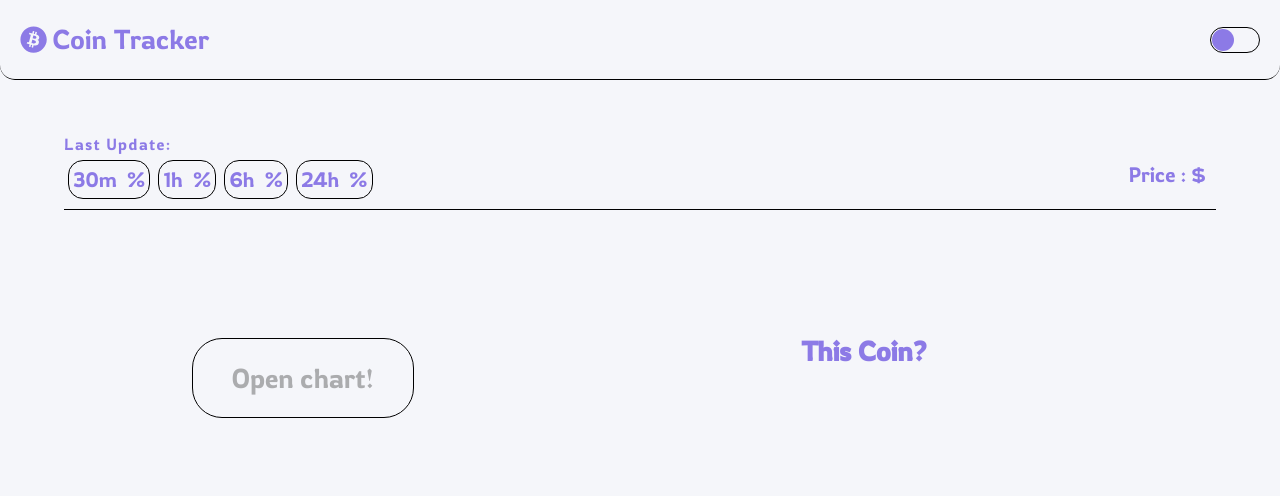
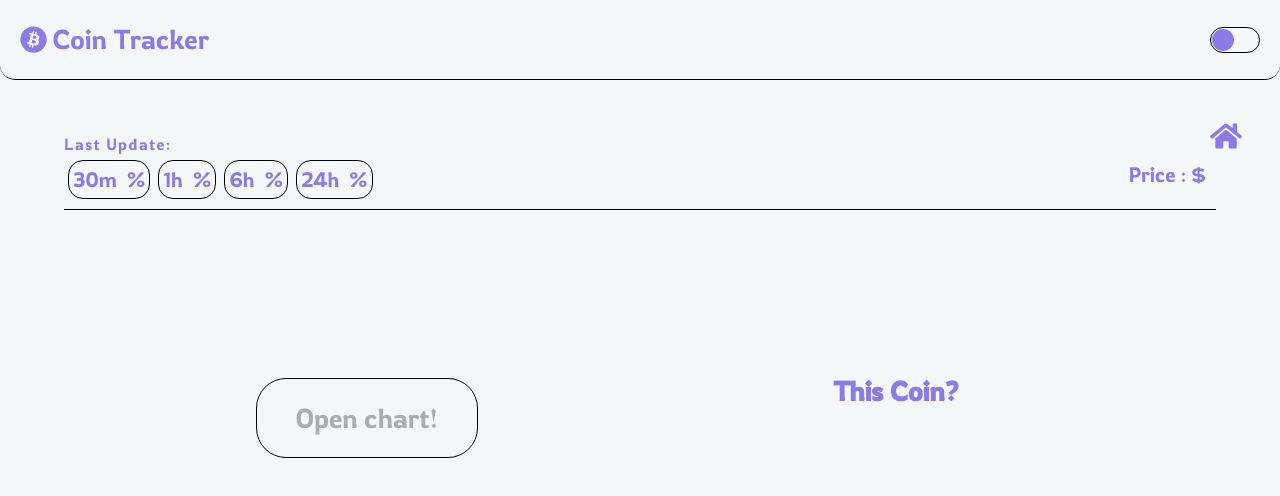
Before and after one commit to jungyu333/coin-tracker, a React (Create React App) app: page /coinlist/1 in a window 1280 px wide. Shown: the top 496 px of the page. Built offline with nearby package versions, Linux system fonts and the light colour scheme; no server answers; a web font is replaced by a local one.

Commit message:
create HomeButton

```diff
--- a/src/atoms.ts
+++ b/src/atoms.ts
@@ -4,3 +4,8 @@ export const isDarkAtom = atom({
   key: "isDark",
   default: false,
 });
+
+export const isShowState = atom({
+  key: "isShowState",
+  default: true,
+});
--- a/src/routes/Chart.tsx
+++ b/src/routes/Chart.tsx
@@ -1,11 +1,10 @@
 import ApexCharts from "react-apexcharts";
-import { privateDecrypt } from "crypto";
 import { useQuery } from "react-query";
 import { Link } from "react-router-dom";
 import styled from "styled-components";
 import { fetchCoinHistory } from "../api";
-import { useRecoilValue } from "recoil";
-import { isDarkAtom } from "../atoms";
+import { useRecoilValue, useSetRecoilState } from "recoil";
+import { isDarkAtom, isShowState } from "../atoms";
 
 interface ICoinHistory {
   time_open: string;
@@ -20,8 +19,6 @@ interface ICoinHistory {
 
 interface ChartProps {
   coinId: string;
-  show: boolean;
-  setShow: any;
 }
 const BackButton = styled.div`
   a {
@@ -38,18 +35,23 @@ const BackButton = styled.div`
   margin-bottom: 2vh;
 `;
 
+const ChartLoading = styled.span`
+  margin-top: 10vh;
+  width: 100%;
+  text-align: center;
+`;
 const ChartContainer = styled.div`
-  width: 60%;
+  width: 50%;
   display: flex;
   flex-direction: column;
   justify-content: center;
-  margin-right: 10vw;
 `;
 
 function Chart(props: ChartProps) {
   const isDark = useRecoilValue(isDarkAtom);
+  const setIsShow = useSetRecoilState(isShowState);
   function onClickBack() {
-    props.setShow(true);
+    setIsShow((prev) => !prev);
   }
 
   const { isLoading, data } = useQuery<ICoinHistory[]>(
@@ -60,7 +62,7 @@ function Chart(props: ChartProps) {
   return (
     <>
       {isLoading ? (
-        <span>Chart Loading...</span>
+        <ChartLoading>Chart Loading...</ChartLoading>
       ) : (
         <ChartContainer>
           <BackButton>
--- a/src/routes/Coin.tsx
+++ b/src/routes/Coin.tsx
@@ -1,12 +1,14 @@
-import { useState } from "react";
 import { FaBitcoin } from "react-icons/fa";
 import { useQuery } from "react-query";
 import { Link, useParams } from "react-router-dom";
+import { useRecoilValue, useSetRecoilState } from "recoil";
 import styled from "styled-components";
 import { fetchCoinInfo, fetchCoinPrice } from "../api";
+import { isShowState } from "../atoms";
 import Chart from "./Chart";
-import { Container } from "./Coins";
+import { Container, Loading } from "./Coins";
 import { HomeHeaderContainer, LogoContainer } from "./Home";
+import HomeButton from "./HomeButton";
 import ToggleButton from "./ToggleButton";
 
 interface ICoinInfo {
@@ -122,9 +124,9 @@ const PercentInfo = styled.div`
 const MainContentContainer = styled.div`
   display: flex;
   justify-content: space-between;
-  width: 70vw;
+  width: 80vw;
   height: 30vh;
-  margin-top: 10vh;
+  margin-top: 15vh;
 `;
 
 const Button = styled.div`
@@ -136,6 +138,7 @@ const Button = styled.div`
   justify-content: center;
   align-items: center;
   height: 10vh;
+  margin-left: 10vw;
   a {
     text-decoration: none;
     color: rgba(0, 0, 0, 0.3);
@@ -149,18 +152,20 @@ const Button = styled.div`
 const DescripContainer = styled.div`
   display: flex:
   flex-direction: column;
+  justify-content: center
   width: 50%;
+  margin-left:5vw;
 `;
 
 const DesTitle = styled.h1`
   font-size: 1.7rem;
   text-align: center;
-  margin-bottom: 3vh;
+  margin-bottom: 8vh;
 `;
 
 const DesContent = styled.div`
   height: 100%;
-  margin-top: 5vh;
+  width: 40vw;
   font-weight: 300;
   font-size: 1.4rem;
   overflow-y: auto;
@@ -169,10 +174,10 @@ const DesContent = styled.div`
 
 function Coin() {
   const { coinId } = useParams<RouteParams>();
-  const [show, setShow] = useState(true);
-
+  const isShow = useRecoilValue(isShowState);
+  const setIsShow = useSetRecoilState(isShowState);
   function onClickButton() {
-    setShow(false);
+    setIsShow((prev) => !prev);
   }
   const { isLoading: infoLoading, data: infoData } = useQuery<ICoinInfo>(
     ["info", coinId],
@@ -197,9 +202,10 @@ function Coin() {
           <h1>Coin Tracker</h1>
         </LogoContainer>
         <ToggleButton />
+        <HomeButton />
       </HomeHeaderContainer>
       {isLoading ? (
-        <span>Loading...</span>
+        <Loading>Loading...</Loading>
       ) : (
         <MainContainer>
           <MainHeader>
@@ -228,14 +234,14 @@ function Coin() {
             </CoinInfo>
           </MainHeader>
           <MainContentContainer>
-            {show ? (
+            {isShow ? (
               <Button>
                 <Link onClick={onClickButton} to={`/coinlist/${coinId}`}>
                   Open chart!
                 </Link>
               </Button>
             ) : (
-              <Chart coinId={coinId} show={show} setShow={setShow} />
+              <Chart coinId={coinId} />
             )}
             <DescripContainer>
               <DesTitle>This Coin?</DesTitle>
--- a/src/routes/Coins.tsx
+++ b/src/routes/Coins.tsx
@@ -4,6 +4,7 @@ import { Link } from "react-router-dom";
 import styled from "styled-components";
 import { fetchCoins } from "../api";
 import { HomeHeaderContainer, LogoContainer } from "./Home";
+import HomeButton from "./HomeButton";
 import ToggleButton from "./ToggleButton";
 
 export const Container = styled.div`
@@ -11,6 +12,10 @@ export const Container = styled.div`
   flex-direction: column;
   justify-content: center;
   align-items: center;
+`;
+
+export const Loading = styled.span`
+  margin-top: 20vh;
 `;
 
 const Header = styled.header`
@@ -41,6 +46,7 @@ const Coin = styled.li`
   align-items: center;
   justify-content: space-between;
   margin: 2vh auto;
+
   a {
     text-decoration: none;
     display: flex;
@@ -50,6 +56,10 @@ const Coin = styled.li`
     border-radius: 15px;
     padding: 1vh 2vh;
     margin-right: 3vh;
+    &:hover {
+      color: ${(props) => props.theme.accentColor};
+      transition: 1s;
+    }
   }
   img {
     width: 30px;
@@ -84,12 +94,13 @@ function Coins() {
           <h1>Coin Tracker</h1>
         </LogoContainer>
         <ToggleButton />
+        <HomeButton />
       </HomeHeaderContainer>
       <Header>
         <Title>Coin List</Title>
       </Header>
       {isLoading ? (
-        <span>"Loading..."</span>
+        <Loading>Loading...</Loading>
       ) : (
         <CoinList>
           {data?.slice(0, 100).map((coin) => (
--- a/src/routes/Home.tsx
+++ b/src/routes/Home.tsx
@@ -1,9 +1,24 @@
-import styled from "styled-components";
+import styled, { keyframes } from "styled-components";
 import { FaBitcoin } from "react-icons/fa";
 import { Link } from "react-router-dom";
 import ToggleButton from "./ToggleButton";
-import { useRecoilValue } from "recoil";
-import { isDarkAtom } from "../atoms";
+import HomeButton from "./HomeButton";
+
+const Bounce = keyframes`
+  100% {
+    top: -20px;
+    text-shadow: 0 1px 0 #CCC,
+                 0 2px 0 #CCC,
+                 0 3px 0 #CCC,
+                 0 4px 0 #CCC,
+                 0 5px 0 #CCC,
+                 0 6px 0 #CCC,
+                 0 7px 0 #CCC,
+                 0 8px 0 #CCC,
+                 0 9px 0 #CCC,
+                 0 50px 25px rgba(0, 0, 0, .2);
+  }
+`;
 
 const Container = styled.div`
   width: 100vw;
@@ -22,6 +37,7 @@ export const HomeHeaderContainer = styled.header`
   border-bottom: 1px solid ${(props) => props.theme.lineColor};
   border-bottom-left-radius: 15px;
   border-bottom-right-radius: 15px;
+  position: relative;
 `;
 
 const HomeMainContainer = styled.main`
@@ -33,12 +49,12 @@ const HomeMainContainer = styled.main`
   width: 100vw;
   height: 85vh;
   h1 {
-    font-size: 2rem;
+    font-size: 3rem;
     margin-bottom: 5vh;
-    border: 2px solid ${(props) => props.theme.lineColor};
-    padding: 5vh;
-    border-radius: 20px;
-    box-shadow: 0px 10px 20px rgba(0, 0, 0, 0.3);
+    animation: ${Bounce} 0.3s ease infinite alternate;
+    text-shadow: 0 1px 0 #ccc, 0 2px 0 #ccc, 0 3px 0 #ccc, 0 4px 0 #ccc,
+      0 5px 0 #ccc, 0 6px 0 transparent, 0 7px 0 transparent,
+      0 8px 0 transparent, 0 9px 0 transparent, 0 10px 10px rgba(0, 0, 0, 0.4);
   }
   a {
     text-decoration: none;
@@ -47,6 +63,7 @@ const HomeMainContainer = styled.main`
     color: rgba(0, 0, 0, 0.3);
     &:hover {
       color: ${(props) => props.theme.accentColor};
+      transition: 1s;
     }
   }
 `;
@@ -70,6 +87,7 @@ function Home() {
           <h1>Coin Tracker</h1>
         </LogoContainer>
         <ToggleButton />
+        <HomeButton />
       </HomeHeaderContainer>
       <HomeMainContainer>
         <h1>COIN TRACKER</h1>
--- /dev/null
+++ b/src/routes/HomeButton.tsx
@@ -0,0 +1,38 @@
+import { FaHome } from "react-icons/fa";
+import { Link } from "react-router-dom";
+import styled, { keyframes } from "styled-components";
+
+const ButtonAnimation = keyframes`
+  100% {
+    transform: translateY(-10px);
+    transition: 1s;
+  }
+`;
+const HomeBtn = styled.div`
+  position: absolute;
+  right: 3vw;
+  top: 15vh;
+  a {
+    font-size: 2rem;
+    &:hover {
+      color: ${(props) => props.theme.accentColor};
+      transition: 1s;
+    }
+  }
+  &:hover {
+    animation: ${ButtonAnimation} 1s ease-in-out;
+    animation-fill-mode: forwards;
+  }
+`;
+
+function HomeButton() {
+  return (
+    <HomeBtn>
+      <Link to={`/`}>
+        <FaHome />
+      </Link>
+    </HomeBtn>
+  );
+}
+
+export default HomeButton;
--- a/src/theme.ts
+++ b/src/theme.ts
@@ -3,7 +3,7 @@ import { DefaultTheme } from "styled-components";
 export const lighttheme: DefaultTheme = {
   bgColor: "#f5f6fa",
   textColor: "#8c7ae6",
-  accentColor: "#8c7ae6",
+  accentColor: "#fbc531",
   lineColor: "black",
 };
 
```
Also changed, not shown: 1 other file (tests, documents, lock files or other folders).
